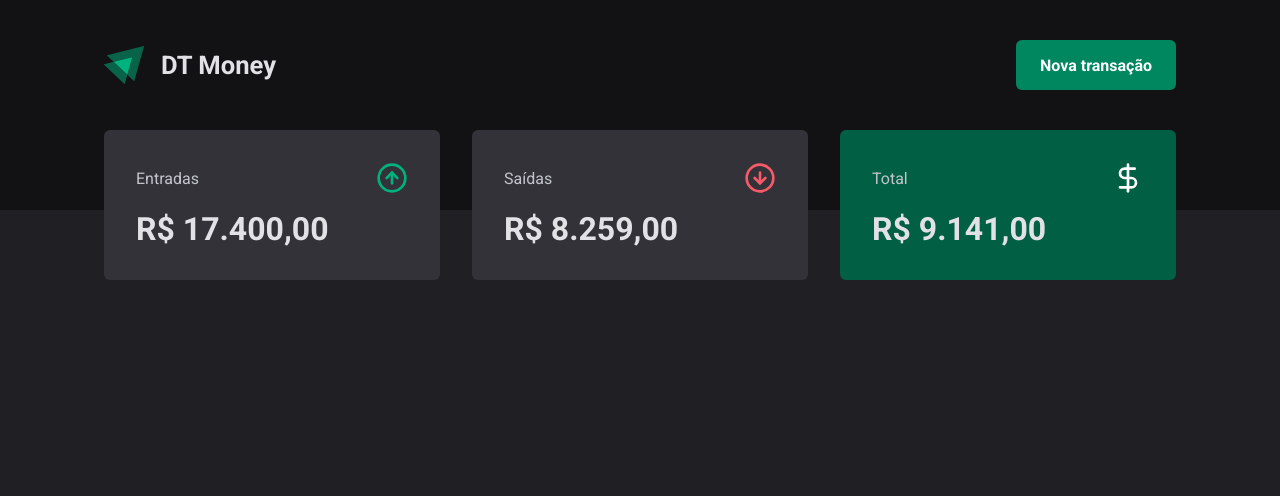
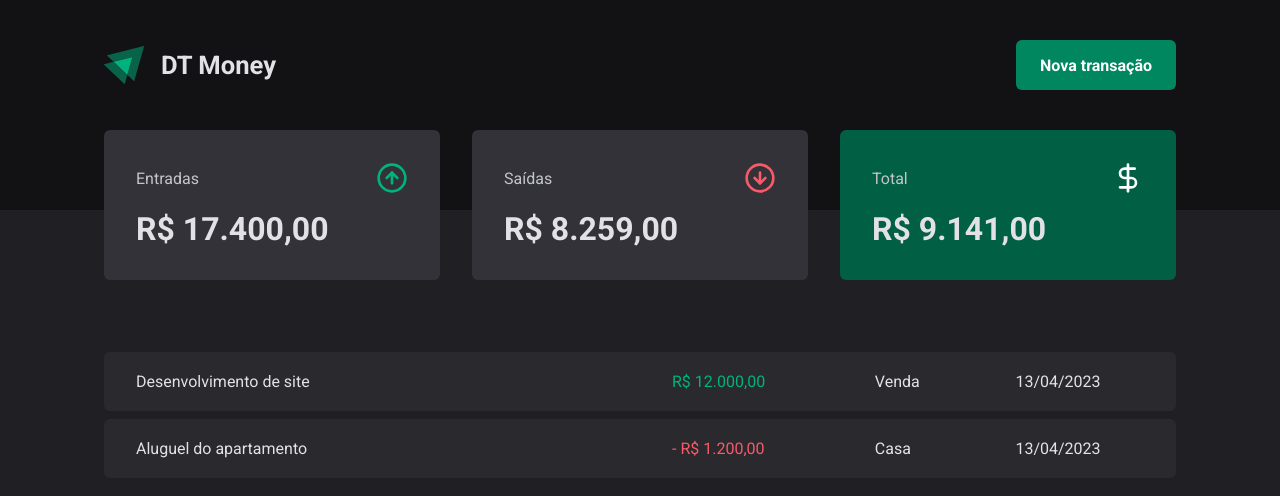
Before and after one commit to moutinhofuturedev/dt-money, a React (Vite) app: page / in a window 1280 px wide. Shown: the top 496 px of the page. Built offline with nearby package versions, Linux system fonts and the light colour scheme.

Commit message:
feature(DT-03): cria tabela de valores

```diff
--- a/src/pages/Transactions/index.tsx
+++ b/src/pages/Transactions/index.tsx
@@ -1,11 +1,39 @@
 import { Header } from '../../components/Header'
 import { Summary } from '../../components/Summary'
+import {
+  TransactionsContainer,
+  TransactionsTable,
+  PriceHighLight,
+} from './styles'
 
 export const Transactions = () => {
   return (
     <>
       <Header title="DT Money" name="Nova transação" />
       <Summary />
+
+      <TransactionsContainer>
+        <TransactionsTable>
+          <tbody>
+            <tr>
+              <td width="50%">Desenvolvimento de site</td>
+              <td>
+                <PriceHighLight variant="income">R$ 12.000,00</PriceHighLight>
+              </td>
+              <td>Venda</td>
+              <td>13/04/2023</td>
+            </tr>
+            <tr>
+              <td width="50%">Aluguel do apartamento</td>
+              <td>
+                <PriceHighLight variant="outcome">- R$ 1.200,00</PriceHighLight>
+              </td>
+              <td>Casa</td>
+              <td>13/04/2023</td>
+            </tr>
+          </tbody>
+        </TransactionsTable>
+      </TransactionsContainer>
     </>
   )
 }
--- a/src/pages/Transactions/styles.ts
+++ b/src/pages/Transactions/styles.ts
@@ -0,0 +1,47 @@
+import styled, { css } from 'styled-components'
+
+export const TransactionsContainer = styled.main`
+  width: 100%;
+  max-width: 1120px;
+  margin: 4rem auto 0;
+  padding: 0 1.5rem;
+`
+export const TransactionsTable = styled.table`
+  width: 100%;
+  border-collapse: separate;
+  border-spacing: 0 0.5rem;
+  /* margin-top: 1.5rem; */
+
+  td {
+    padding: 1.25rem 2rem;
+    background: ${(props) => props.theme['gray-700']};
+
+    &:first-child {
+      border-top-left-radius: 6px;
+      border-bottom-left-radius: 6px;
+    }
+
+    &:last-child {
+      border-top-right-radius: 6px;
+      border-bottom-right-radius: 6px;
+    }
+  }
+`
+
+type PriceHighLightProps = {
+  variant: 'income' | 'outcome'
+}
+
+export const PriceHighLight = styled.span<PriceHighLightProps>`
+  ${(props) =>
+    props.variant === 'income' &&
+    css`
+      color: ${(props) => props.theme['green-300']};
+    `};
+
+  ${(props) =>
+    props.variant === 'outcome' &&
+    css`
+      color: ${(props) => props.theme['red-300']};
+    `};
+`
```
